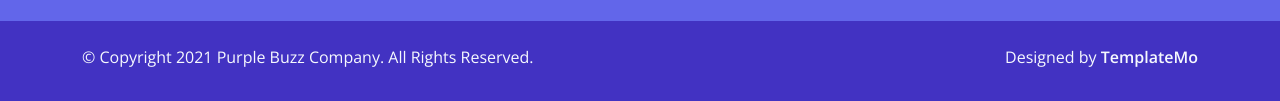
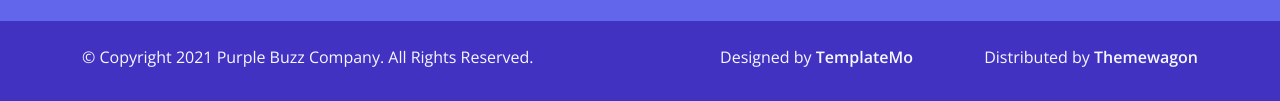
Before and after one commit to technext/purple-buzz, a plain HTML site: page about.html in a window 1280 px wide. Shown: the part 3621-3722 px from the top of the page. Drawn offline with nearby package versions, Linux system fonts and the light colour scheme.

Commit message:
update files

```diff
--- a/about.html
+++ b/about.html
@@ -397,9 +397,15 @@ https://templatemo.com/tm-561-purple-buzz
                             © Copyright 2021 Purple Buzz Company. All Rights Reserved.
                         </p>
                     </div>
-                    <div class="col-lg-6 col-sm-12">
+                    <div class="col-lg-3 col-sm-12">
                         <p class="text-lg-end text-center text-light light-300">
                             Designed by <a rel="sponsored" class="text-decoration-none text-light" href="https://templatemo.com/" target="_blank"><strong>TemplateMo</strong></a>
+                        </p>
+                    </div>
+
+                    <div class="col-lg-3 col-sm-12">
+                        <p class="text-lg-end text-center text-light light-300">
+                            Distributed by <a rel="sponsored" class="text-decoration-none text-light" href="https://themewagon.com/" target="_blank"><strong>Themewagon</strong></a>
                         </p>
                     </div>
                 </div>
```
Also changed, not shown: contact.html (+7 -1 lines), index.html (+7 -1 lines), pricing.html (+7 -1 lines), work-single.html (+7 -1 lines), work.html (+7 -1 lines).
